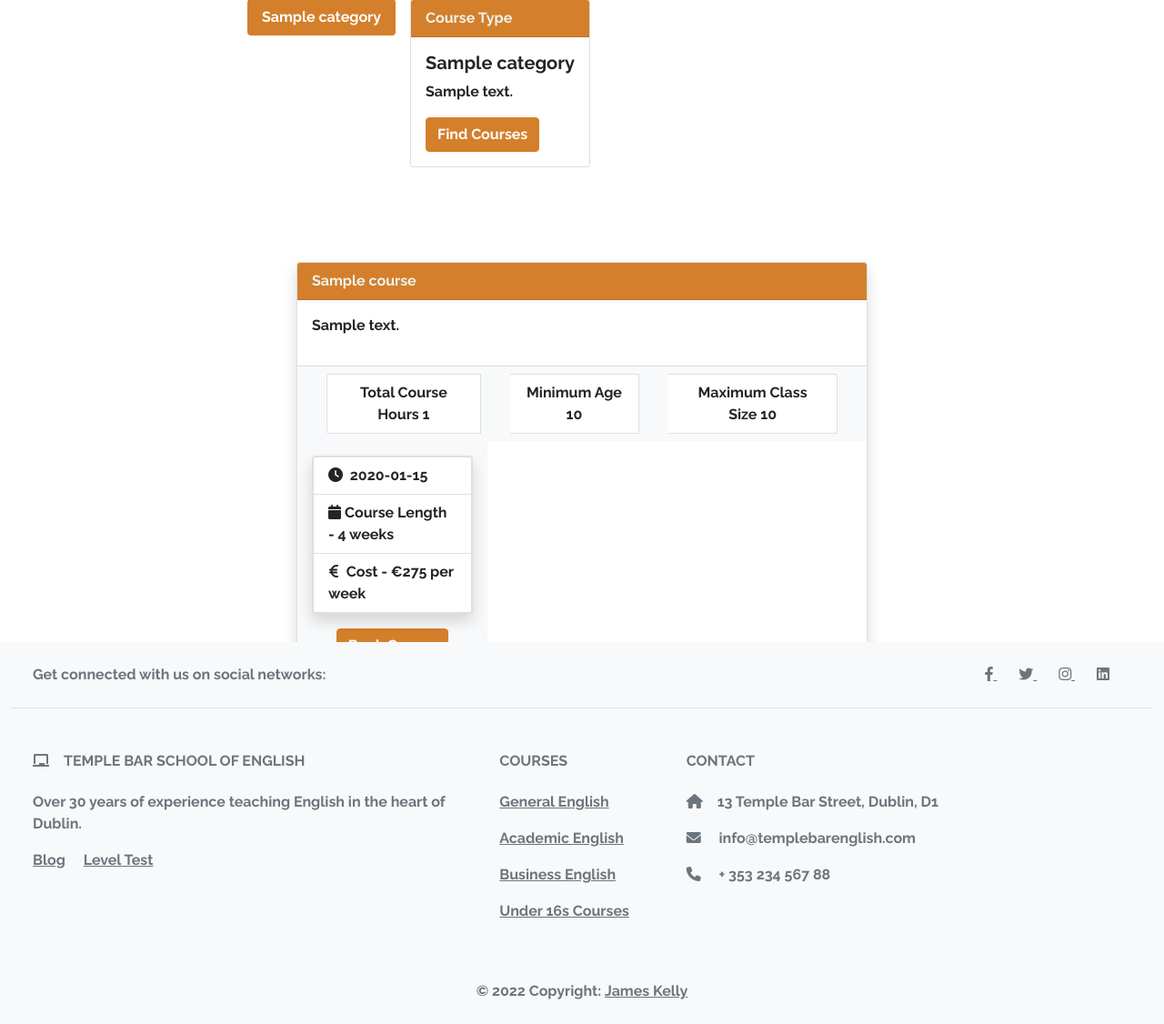
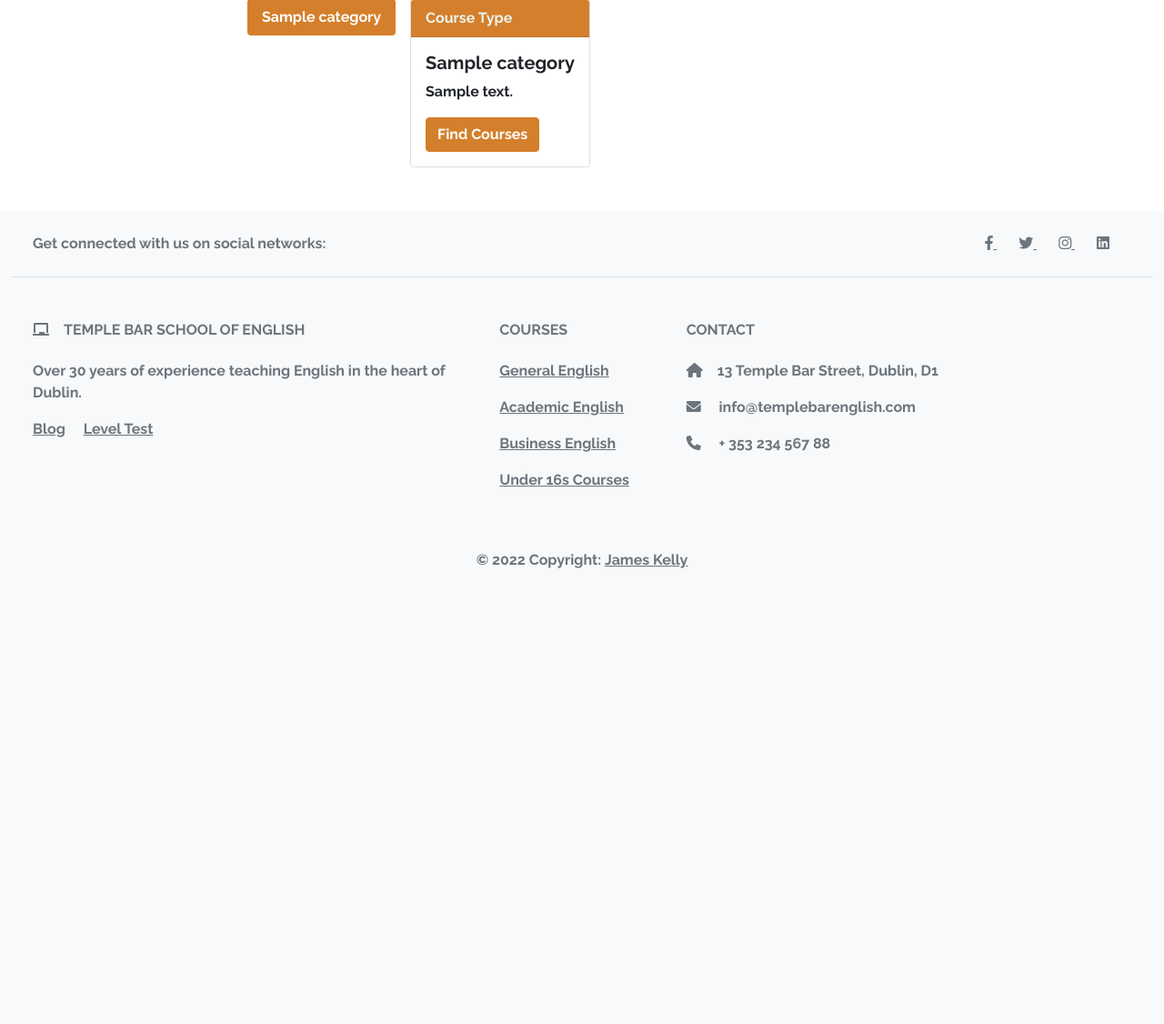
Before and after one commit to jameskelly33/Milestone-Project-4-LangSchool, a Django app: template courses/templates/courses/courses.html in a window 1280 px wide. Shown: the part 647-1773 px from the top of the page at 91% size. After the commit the page ends 1272 px from the top, so only its background shows below. Run offline with Django 4.2, Linux system fonts and the light colour scheme; the template is opened without the code that fills it: values that come from a table or form of the project are taken from there, others are empty; tables that the repository leaves empty hold one stand-in row (values such as "Sample post"); parts of the project's set-up code (start-up, migrations or seed data) failed here and were passed over; some libraries are stand-ins or nearby versions.

Commit message:
Remove duplicate course library code from course template

```diff
--- a/courses/templates/courses/courses.html
+++ b/courses/templates/courses/courses.html
@@ -108,93 +108,6 @@
 </div>
 
 
-<!-- Course Library for med and above screens -->
-<div class="container-fluid d-none d-sm-block">
-  <div class="row g-0">
-    <div class="col-md-6 mx-auto">
-      {% for course in course_list %}
-      <div class="card shadow mx-auto my-3 course-card">
-        <div class="row g-0">
-          <div class="card-header course-card-header">{{course.friendly_name}}
-          </div>
-          <div class="col">
-            <div class="card-body mb-3 ">
-              <p class="card-text">{{course.course_description}}</p>
-            </div>
-            <div class="card-footer bg-light ">
-              <ul class="list-group list-group-horizontal text-center">
-                <li class="list-group-item mx-md-3 ">Total Course Hours {{course.course_hours}}</li>
-                <li class="list-group-item mx-md-3 "> Minimum Age {{course.minimum_age}}</li>
-                <li class="list-group-item  mx-md-3">Maximum Class Size {{course.maximum_class_size}} </li>
-              </ul>
-            </div>
-          </div>
-          <div class="col-md-4 bg-light">
-            <div class="card shadow my-3 mx-3">
-              <ul class="list-group ">
-                <li class="list-group-item"> <span class='me-1'><i class="fas fa-clock"></i></span>
-                  {{course.course_timetable}} </li>
-                <li class="list-group-item "><span class='me-1'><i class="fas fa-calendar"></i></span>Course Length - 4
-                  weeks</li>
-                <li class="list-group-item"> <span class='me-1'><i class="fas fa-euro"></i></span> Cost - €275 per week
-                </li>
-              </ul>
-            </div>
-            <div class="d-flex justify-content-center">
-              <button class="btn btn-primary">Book Course</button>
-            </div>
-          </div>
-
-        </div>
-      </div>
-      {% endfor %}
-    </div>
-  </div>
-</div>
-
-<!-- Course Library for small screens only -->
-
-<div class="container d-xs-block d-sm-none ">
-  <div class="row">
-    <div class="col">
-      {% for course in course_list %}
-      <div class="card shadow mx-auto my-5 course-card">
-        <div class="card-header course-card-header">
-          {{course.friendly_name }}
-        </div>
-        <div class="card-body ">
-          <p class="card-text">{{course.course_description}}</p>
-        </div>
-        <div class="card-footer">
-          <div class="row">
-            <ul class="list-group text-center">
-              <li class="list-group-item">{{course.course_hours}} Lessons Per Week</li>
-              <li class="list-group-item ">Minimum Age {{course.minimum_age}}</li>
-              <li class="list-group-item ">Maximum Class Size {{course.maximum_class_size}}</li>
-            </ul>
-          </div>
-          <div class="row my-2">
-            <ul class="list-group text-center">
-              <li class="list-group-item"> <span class='me-1'><i class="fas fa-clock"></i></span>
-                {{course.course_timetable}} </li>
-              <li class="list-group-item "><span class='me-1'><i class="fas fa-calendar"></i></span>Course Length - 4
-                weeks</li>
-              <li class="list-group-item"> <span class='me-1'><i class="fas fa-euro"></i></span> Cost - €275 per week
-              </li>
-            </ul>
-          </div>
-          <div class="d-flex justify-content-center my-3">
-            <button class="btn btn-primary">Book Course</button>
-          </div>
-        </div>
-      </div>
-      {% endfor %}
-    </div>
-  </div>
-</div>
-
-
-
 
 
 {% endblock %}
```
